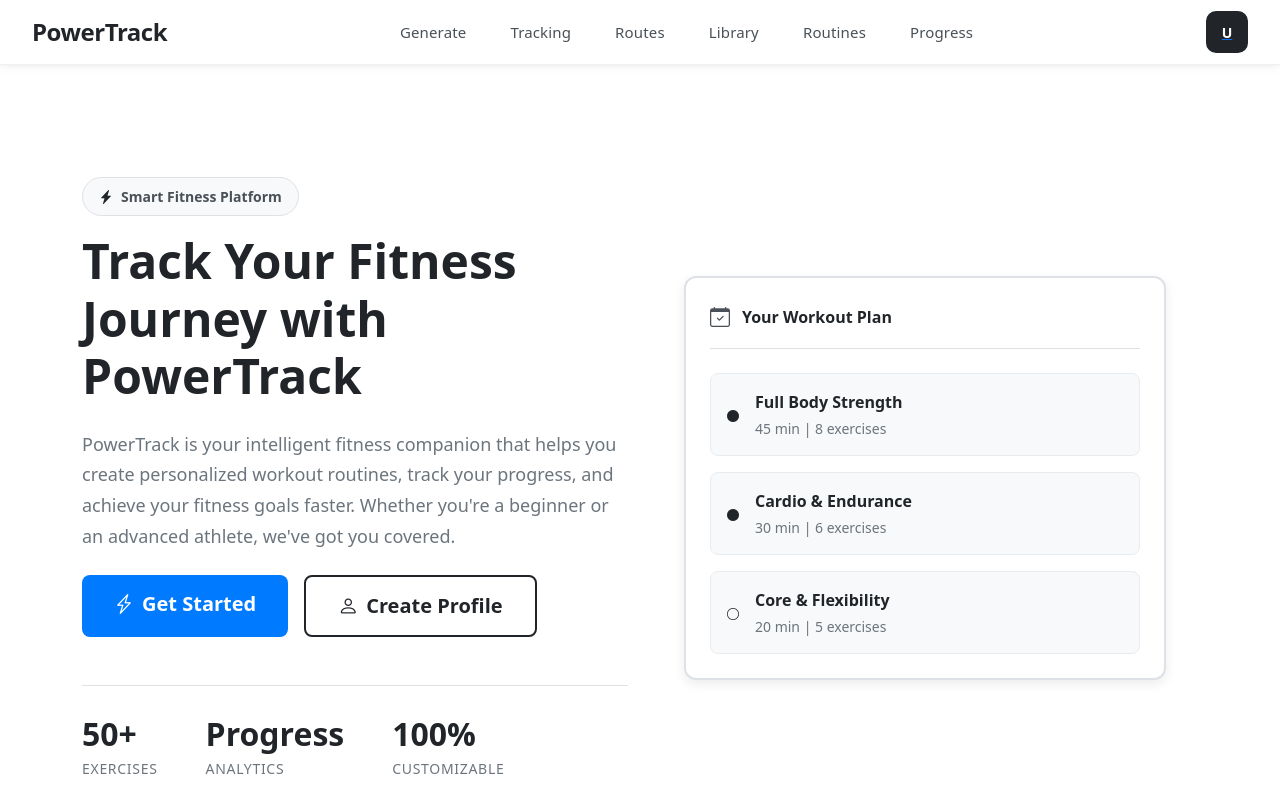
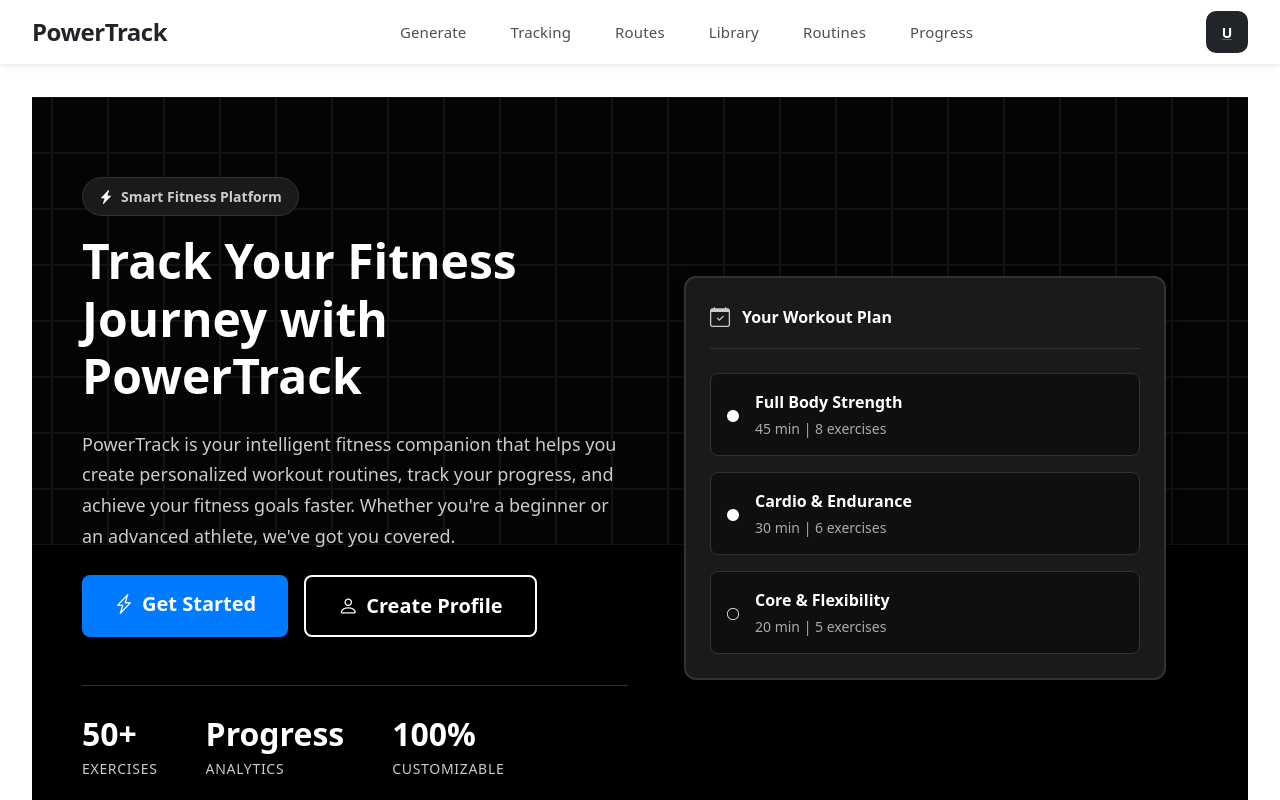
Before and after one commit to Chua-Yu-Tian-Sammi/PowerTrack, a Vue app in the folder main/: page / in a window 1280 px wide. Shown: the top 800 px of the page. Built offline with nearby package versions, Linux system fonts and the light colour scheme; no server answers.

Commit message:
updated modal and some ripples

```diff
--- /dev/null
+++ b/main/src/components/BackgroundRippleEffect.vue
@@ -0,0 +1,192 @@
+<template>
+  <div
+    class="background-ripple-effect"
+    :style="containerStyles"
+  >
+    <div
+      class="ripple-grid"
+      :style="{ ...gridStyles, ...gridContainerStyles }"
+    >
+      <div
+        v-for="idx in cells"
+        :key="`cell-${idx}`"
+        class="ripple-cell"
+        :class="{ 'ripple-active': clickedCell !== null }"
+        :style="getCellStyle(idx)"
+        @click.stop="handleCellClick(idx)"
+        @mousedown.stop
+        @mouseup.stop
+      ></div>
+    </div>
+  </div>
+</template>
+
+<script setup>
+import { ref, computed } from 'vue'
+
+const props = defineProps({
+  rows: {
+    type: Number,
+    default: 8
+  },
+  cols: {
+    type: Number,
+    default: 27
+  },
+  cellSize: {
+    type: Number,
+    default: 56
+  },
+  borderColor: {
+    type: String,
+    default: 'rgba(0, 0, 0, 0.1)'
+  },
+  fillColor: {
+    type: String,
+    default: 'transparent'
+  },
+  interactive: {
+    type: Boolean,
+    default: true
+  }
+})
+
+const clickedCell = ref(null)
+const rippleKey = ref(0)
+
+const cells = computed(() =>
+  Array.from({ length: props.rows * props.cols }, (_, idx) => idx)
+)
+
+const containerStyles = computed(() => ({
+  position: 'absolute',
+  top: 0,
+  left: 0,
+  right: 0,
+  bottom: 0,
+  width: '100%',
+  height: '100%',
+  pointerEvents: 'none',
+  zIndex: 0,
+  overflow: 'hidden'
+}))
+
+const gridContainerStyles = computed(() => ({
+  pointerEvents: props.interactive ? 'auto' : 'none'
+}))
+
+const gridStyles = computed(() => ({
+  display: 'grid',
+  gridTemplateColumns: `repeat(${props.cols}, ${props.cellSize}px)`,
+  gridTemplateRows: `repeat(${props.rows}, ${props.cellSize}px)`,
+  width: `${props.cols * props.cellSize}px`,
+  height: `${props.rows * props.cellSize}px`,
+  position: 'absolute',
+  top: 0,
+  left: '50%',
+  transform: 'translateX(-50%)',
+  minHeight: '100%'
+}))
+
+const getCellStyle = (idx) => {
+  const rowIdx = Math.floor(idx / props.cols)
+  const colIdx = idx % props.cols
+
+  // Calculate distance from clicked cell
+  const distance = clickedCell.value
+    ? Math.hypot(clickedCell.value.row - rowIdx, clickedCell.value.col - colIdx)
+    : 0
+
+  // Calculate delay and duration based on distance
+  const delay = clickedCell.value ? Math.max(0, distance * 55) : 0 // ms
+  const duration = 200 + distance * 80 // ms
+
+  const style = {
+    backgroundColor: props.fillColor,
+    borderColor: props.borderColor,
+    borderWidth: '0.5px',
+    borderStyle: 'solid',
+    cursor: props.interactive ? 'pointer' : 'default',
+    pointerEvents: props.interactive ? 'auto' : 'none',
+    opacity: '0.4',
+    transition: 'opacity 0.15s',
+    minWidth: '0',
+    minHeight: '0',
+    boxSizing: 'border-box'
+  }
+
+  // Add CSS custom properties for animation
+  if (clickedCell.value) {
+    style['--delay'] = `${delay}ms`
+    style['--duration'] = `${duration}ms`
+  }
+
+  return style
+}
+
+const handleCellClick = (idx) => {
+  if (!props.interactive) return
+
+  const rowIdx = Math.floor(idx / props.cols)
+  const colIdx = idx % props.cols
+
+  // Reset and trigger new ripple
+  clickedCell.value = null
+  rippleKey.value++
+
+  // Small delay to ensure the reset is processed
+  setTimeout(() => {
+    clickedCell.value = { row: rowIdx, col: colIdx }
+
+    // Reset after animation completes (longest possible animation)
+    const maxDistance = Math.hypot(props.rows, props.cols)
+    const maxDuration = 200 + maxDistance * 80
+    const maxDelay = maxDistance * 55
+
+    setTimeout(() => {
+      clickedCell.value = null
+    }, maxDuration + maxDelay)
+  }, 10)
+}
+</script>
+
+<style scoped>
+.background-ripple-effect {
+  user-select: none;
+}
+
+.ripple-grid {
+  position: relative;
+  width: 100%;
+  height: 100%;
+}
+
+.ripple-cell {
+  position: relative;
+  will-change: opacity;
+  display: block;
+  touch-action: manipulation;
+  -webkit-tap-highlight-color: transparent;
+}
+
+.ripple-cell:hover {
+  opacity: 0.8 !important;
+}
+
+.ripple-cell.ripple-active {
+  animation: cell-ripple var(--duration, 200ms) ease-out var(--delay, 0ms);
+  animation-fill-mode: none;
+}
+
+@keyframes cell-ripple {
+  0% {
+    opacity: 0.4;
+  }
+  50% {
+    opacity: 0.8;
+  }
+  100% {
+    opacity: 0.4;
+  }
+}
+</style>
--- a/main/src/styles/components.css
+++ b/main/src/styles/components.css
@@ -59,36 +59,43 @@
 
 .home .hero-section {
   padding: 5rem 0;
-  background: #ffffff;
-  border-bottom: 1px solid #dee2e6;
+  background: #000000;
+  border-bottom: 1px solid #333333;
+  position: relative;
+  overflow: hidden;
+}
+
+.home .hero-content {
+  position: relative;
+  z-index: 1;
 }
 
 .home .hero-badge {
   display: inline-flex;
   align-items: center;
   padding: 0.5rem 1rem;
-  background: #f8f9fa;
-  border: 1px solid #dee2e6;
+  background: #1a1a1a;
+  border: 1px solid #333333;
   border-radius: 50px;
   font-size: 0.875rem;
   font-weight: 600;
-  color: #495057;
+  color: #cccccc;
 }
 
 .home .hero-badge i {
-  color: #212529;
+  color: #ffffff;
 }
 
 .home .hero-title {
   font-size: 3rem;
   font-weight: 700;
-  color: #212529;
+  color: #ffffff;
   line-height: 1.2;
 }
 
 .home .hero-description {
   font-size: 1.125rem;
-  color: #6c757d;
+  color: #cccccc;
   line-height: 1.7;
   max-width: 600px;
 }
@@ -103,7 +110,7 @@
   display: flex;
   gap: 3rem;
   padding-top: 2rem;
-  border-top: 1px solid #dee2e6;
+  border-top: 1px solid #333333;
 }
 
 .home .hero-stats .stat-item {
@@ -113,14 +120,14 @@
 .home .hero-stats .stat-number {
   font-size: 2rem;
   font-weight: 700;
-  color: #212529;
+  color: #ffffff;
   line-height: 1;
   margin-bottom: 0.5rem;
 }
 
 .home .hero-stats .stat-label {
   font-size: 0.875rem;
-  color: #6c757d;
+  color: #cccccc;
   text-transform: uppercase;
   letter-spacing: 0.05em;
 }
@@ -130,11 +137,11 @@
 }
 
 .home .visual-card {
-  background: #ffffff;
-  border: 2px solid #dee2e6;
+  background: #1a1a1a;
+  border: 2px solid #333333;
   border-radius: 12px;
   padding: 1.5rem;
-  box-shadow: 0 4px 12px rgba(0, 0, 0, 0.08);
+  box-shadow: 0 4px 12px rgba(0, 0, 0, 0.5);
 }
 
 .home .visual-header {
@@ -143,17 +150,17 @@
   gap: 0.75rem;
   margin-bottom: 1.5rem;
   padding-bottom: 1rem;
-  border-bottom: 1px solid #dee2e6;
+  border-bottom: 1px solid #333333;
 }
 
 .home .visual-header i {
   font-size: 1.25rem;
-  color: #495057;
+  color: #cccccc;
 }
 
 .home .visual-header span {
   font-weight: 600;
-  color: #212529;
+  color: #ffffff;
 }
 
 .home .visual-content {
@@ -167,14 +174,14 @@
   align-items: center;
   gap: 1rem;
   padding: 1rem;
-  background: #f8f9fa;
+  background: #0f0f0f;
   border-radius: 8px;
-  border: 1px solid #e9ecef;
+  border: 1px solid #333333;
 }
 
 .home .workout-icon i {
   font-size: 0.75rem;
-  color: #212529;
+  color: #ffffff;
 }
 
 .home .workout-details {
@@ -183,13 +190,13 @@
 
 .home .workout-name {
   font-weight: 600;
-  color: #212529;
+  color: #ffffff;
   margin-bottom: 0.25rem;
 }
 
 .home .workout-meta {
   font-size: 0.875rem;
-  color: #6c757d;
+  color: #aaaaaa;
 }
 
 .home .features-section {
@@ -369,15 +376,16 @@
 }
 
 .home .btn-outline-dark {
-  border: 2px solid #212529;
-  color: #212529;
+  border: 2px solid #ffffff;
+  color: #ffffff;
   font-weight: 600;
   padding: 0.875rem 2rem;
+  background: transparent;
 }
 
 .home .btn-outline-dark:hover {
-  background: #212529;
-  color: white;
+  background: #ffffff;
+  color: #000000;
 }
 
 /* exercise library */
@@ -3906,18 +3914,11 @@
   margin: 0;
 }
 
-/* Pagination Wrapper */
-.exercise-library-apple .pagination-wrapper {
-  margin-top: 3rem;
-  margin-bottom: 2rem;
-}
-
 /* Exercises Grid */
 .exercise-library-apple .exercises-grid {
   display: grid;
   grid-template-columns: repeat(auto-fill, minmax(320px, 1fr));
   gap: 1.5rem;
-  align-items: stretch;
 }
 
 /* Empty State */
--- a/main/src/views/HomePage.vue
+++ b/main/src/views/HomePage.vue
@@ -1,7 +1,15 @@
 <template>
   <div class="home">
     <section class="hero-section">
-      <div class="container">
+      <BackgroundRippleEffect
+        :rows="8"
+        :cols="27"
+        :cell-size="56"
+        border-color="rgba(255, 255, 255, 0.15)"
+        fill-color="rgba(255, 255, 255, 0.04)"
+        :interactive="true"
+      />
+      <div class="container hero-content">
         <div class="row align-items-center">
           <div class="col-lg-6 mb-4 mb-lg-0">
             <div class="hero-badge mb-3">
@@ -194,3 +202,7 @@
     </section>
   </div>
 </template>
+
+<script setup>
+import BackgroundRippleEffect from '../components/BackgroundRippleEffect.vue'
+</script>
```
Also changed, not shown: main/src/components/ActiveWorkoutModal.vue (+328 -42 lines).
